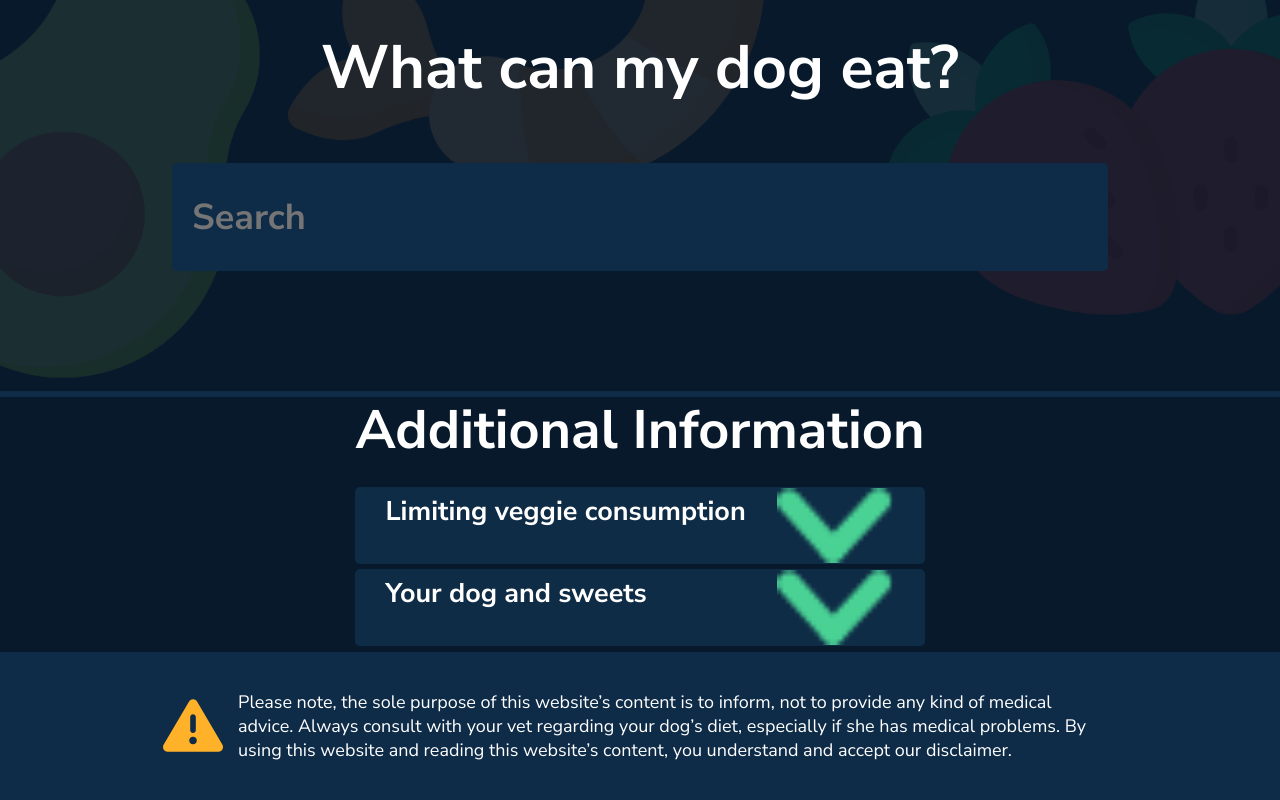
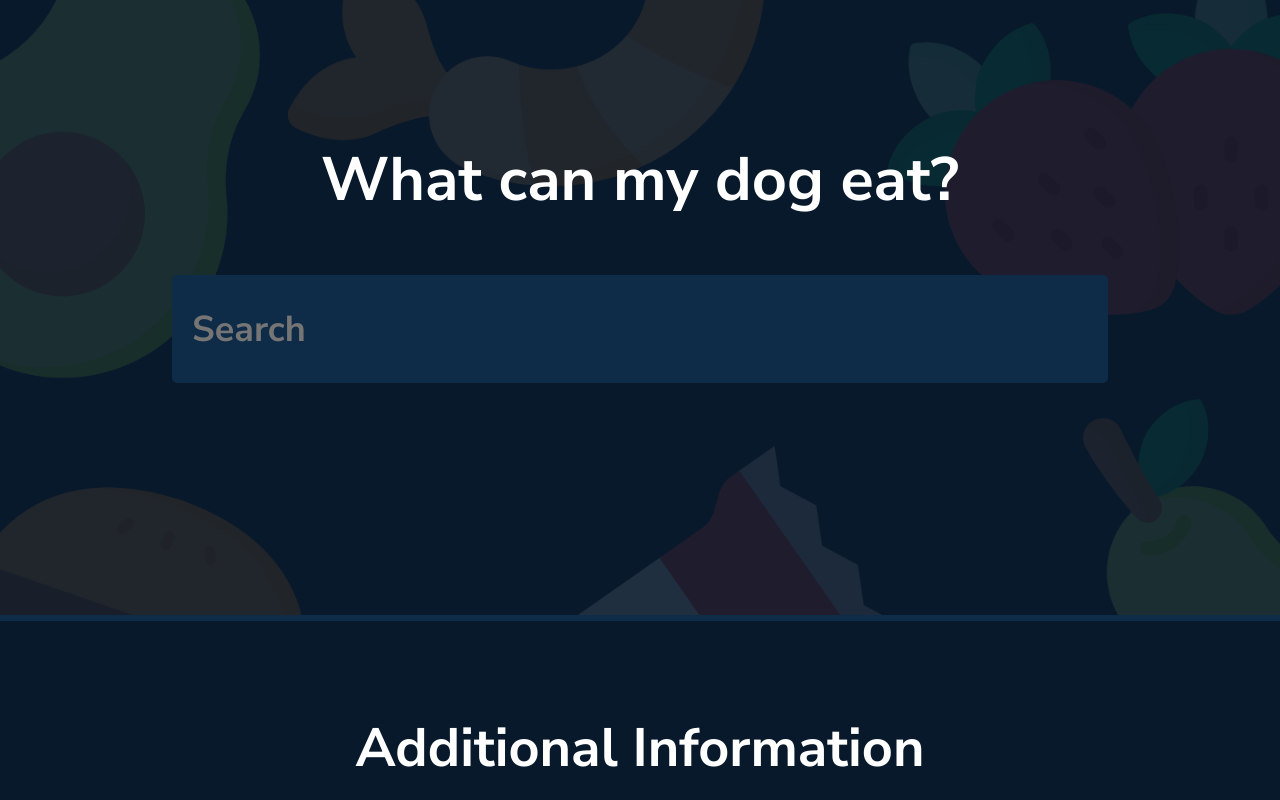
Before and after one commit to jadaquandt/what-can-my-dog-eat, a React (Create React App) app: page / in a window 1280 px wide. Shown: the top 800 px of the page. Built offline with nearby package versions, Linux system fonts and the light colour scheme.

Commit message:
Add padding to sections

```diff
--- a/src/App.css
+++ b/src/App.css
@@ -24,11 +24,16 @@ section {
 .main {
   background: url('/images/m-background.png') no-repeat;
   background-size: cover;
+  padding-top: 150px;
+  padding-bottom: 150px;
   grid-row: 1 / 2;
 }
 .section-1 {
+  background-color: #08192B;
   border-top: 6px solid #0E2B47;
   color: white;
+  padding-top: 100px;
+  padding-bottom: 100px;
   grid-row: 2 / 3;
 }
 .collapse {
```
